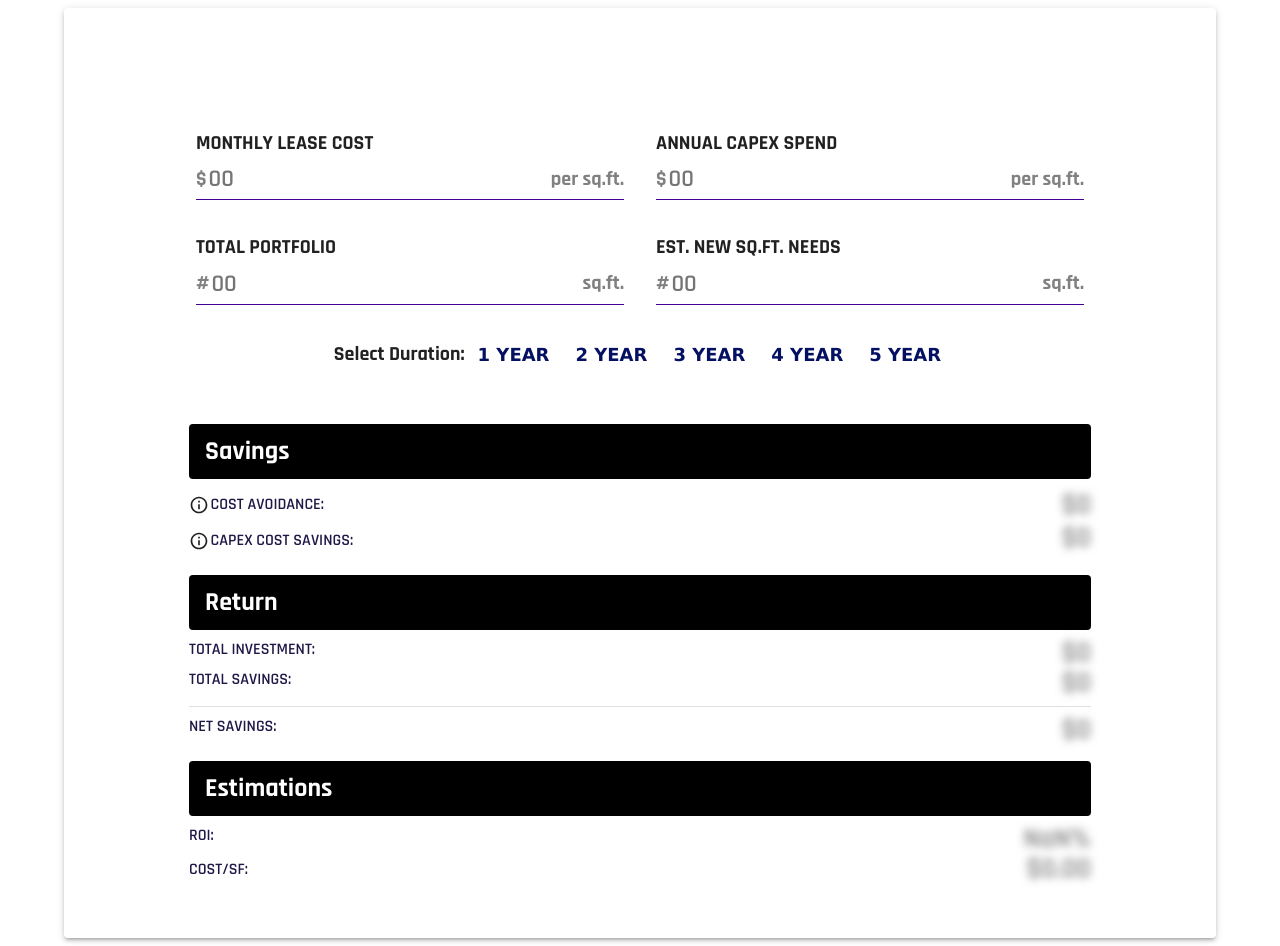
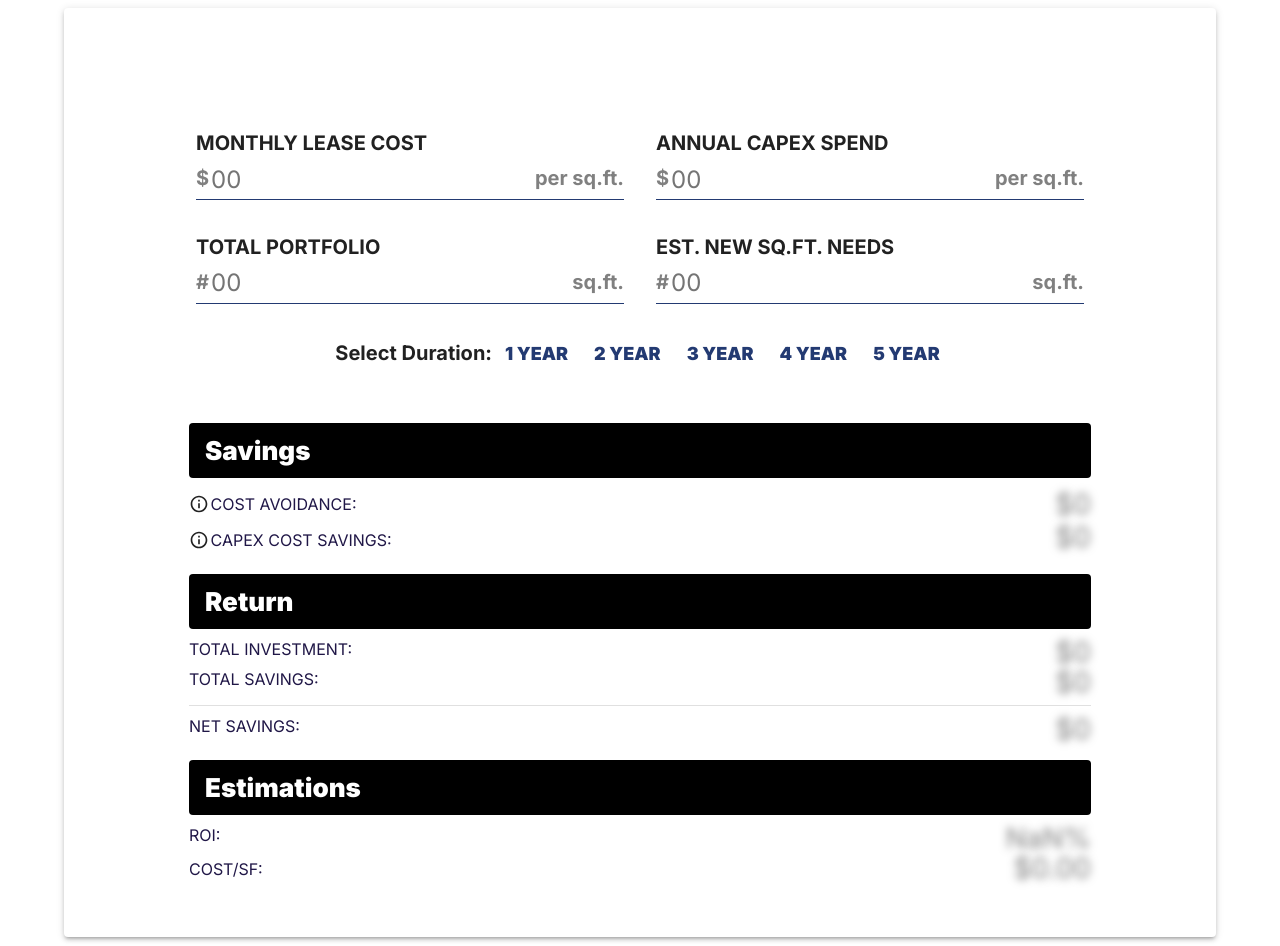
Before and after one commit to akramnarejo/savings-calculator, a React (Create React App) app: page / in a window 1280 px wide. Built offline with nearby package versions, Linux system fonts and the light colour scheme.

Commit message:
Fix: updated colors and font family

```diff
--- a/public/index.html
+++ b/public/index.html
@@ -3,9 +3,12 @@
   <head>
     <meta charset="utf-8" />
     <link rel="icon" href="%PUBLIC_URL%/favicon.ico" />
-    <link rel="preconnect" href="https://fonts.googleapis.com">
-    <link rel="preconnect" href="https://fonts.gstatic.com" crossorigin>
-    <link href="https://fonts.googleapis.com/css2?family=Rajdhani:wght@600;700&display=swap" rel="stylesheet">
+    <link rel="preconnect" href="https://fonts.googleapis.com" />
+    <link rel="preconnect" href="https://fonts.gstatic.com" crossorigin />
+    <link
+      href="https://fonts.googleapis.com/css2?family=Inter:wght@300;400;700;900&display=swap"
+      rel="stylesheet"
+    />
     <meta name="viewport" content="width=device-width, initial-scale=1" />
     <meta name="theme-color" content="#000000" />
     <meta
--- a/src/App.js
+++ b/src/App.js
@@ -6,7 +6,7 @@ function App() {
   const theme = createTheme({
     typography: {
       fontFamily: [
-        'Rajdhani'
+        'Inter', 'sans-serif'
       ].join(','),
     },
   });
--- a/src/GlobalStyling.js
+++ /dev/null
@@ -1,21 +0,0 @@
-import { createTheme, ThemeProvider } from '@mui/material/styles';
-import App from './App'
-
-const theme = createTheme({
-    components: {
-      // Name of the component ⚛️
-      typography: {
-        fontFamily: [
-          'Rajdhani Arial Helvetica sans-serif'
-        ].join(','),
-      },
-    },
-  });
-
-export default function GlobalStyling() {
-return (
-    <ThemeProvider theme={theme}>
-        <App />
-    </ThemeProvider>
-);
-}
--- a/src/Main.js
+++ b/src/Main.js
@@ -79,7 +79,7 @@ const ErrorMessage = ({name}) => {
     //   setSavingsComparison(findSavigsComparison(totalInvestment, values.portfolio))
       setCostSF(totalInvestment/(((+values.portfolio)+(+values.estNeeds))*year))
     }
-  },[totalSavings,netSavings,totalInvestment,values.portfolio, costAvoidance, spaceOptimization])
+  },[totalSavings,netSavings,totalInvestment,values.portfolio, costAvoidance, spaceOptimization, values?.estNeeds, year])
 
   const calculateSavings = (val) => {
     setYear(val)
@@ -236,7 +236,7 @@ const ErrorMessage = ({name}) => {
                             variant="text"
                             disableRipple
                             type='submit'
-                            sx={{fontSize: '18px', fontWeight: '900', padding: '2px 5px', color: '#041061', fontFamily: 'Verdana, sans-serif'}}
+                            sx={{fontSize: '18px', fontWeight: '900', padding: '2px 5px', color: '#233a72', fontFamily: 'Inter, sans-serif'}}
                             onClick={handleClick}
                             >1 YEAR
                         </Button>
@@ -246,7 +246,7 @@ const ErrorMessage = ({name}) => {
                             variant="text"
                             disableRipple
                             type="submit"
-                            sx={{fontSize: '18px', fontWeight: '900', padding: '2px 5px', color: '#041061', fontFamily: 'Verdana, sans-serif'}}
+                            sx={{fontSize: '18px', fontWeight: '900', padding: '2px 5px', color: '#233a72', fontFamily: 'Inter, sans-serif'}}
                             onClick={handleClick}
                             >2 YEAR
                         </Button>
@@ -256,7 +256,7 @@ const ErrorMessage = ({name}) => {
                             variant="text"
                             disableRipple
                             type="submit"
-                            sx={{fontSize: '18px', fontWeight: '900', padding: '2px 5px', color: '#041061', fontFamily: 'Verdana, sans-serif'}}
+                            sx={{fontSize: '18px', fontWeight: '900', padding: '2px 5px', color: '#233a72', fontFamily: 'Inter, sans-serif'}}
                             onClick={handleClick}
                             >3 YEAR
                         </Button>
@@ -266,7 +266,7 @@ const ErrorMessage = ({name}) => {
                             variant="text"
                             disableRipple
                             type="submit"
-                            sx={{fontSize: '18px', fontWeight: '900', padding: '2px 5px', color: '#041061', fontFamily: 'Verdana, sans-serif'}}
+                            sx={{fontSize: '18px', fontWeight: '900', padding: '2px 5px', color: '#233a72', fontFamily: 'Inter, sans-serif'}}
                             onClick={handleClick}
                             >4 YEAR
                         </Button>
@@ -276,7 +276,7 @@ const ErrorMessage = ({name}) => {
                             variant="text"
                             disableRipple
                             type="submit"
-                            sx={{fontSize: '18px', fontWeight: '900', padding: '2px 5px', color: '#041061', fontFamily: 'Verdana, sans-serif'}}
+                            sx={{fontSize: '18px', fontWeight: '900', padding: '2px 5px', color: '#233a72', fontFamily: 'Inter, sans-serif'}}
                             onClick={handleClick}
                             >5 YEAR
                         </Button>
@@ -318,7 +318,7 @@ const ErrorMessage = ({name}) => {
                 <Tooltip title="1% savings on new space over the life of the lease." placement="right"><InfoOutlinedIcon fontSize='small'/></Tooltip>
                 <Typography component="p" lineHeight={0.5} color="#201747" fontSize={{md: 16}}>COST AVOIDANCE:</Typography>
             </Box>
-            <Typography className={isBlurred ? "blurr": ""} component="p" lineHeight={0.5} color="#201747" fontSize={{md: 28, xs: 24}}>{`$${Math.round(costAvoidance).toLocaleString()}`}</Typography>
+            <Typography className={isBlurred ? "blurr": ""} component="p" lineHeight={0.5} color="#233a72" fontSize={{md: 28, xs: 24}}>{`$${Math.round(costAvoidance).toLocaleString()}`}</Typography>
             </Box>
             <Box width="100%" sx={{display: 'flex', justifyContent: 'space-between', flexWrap: 'wrap'}}>
             <Box display="flex" alignItems="center" gap={.2}>
@@ -327,35 +327,35 @@ const ErrorMessage = ({name}) => {
                 </Tooltip>
                 <Typography component="p" lineHeight={1} color="#201747" fontSize={{md: 16}}>CAPEX COST SAVINGS:</Typography>
             </Box>
-            <Typography className={isBlurred ? "blurr": ""} component="p" lineHeight={0.5} color="#201747" fontSize={{md: 28, xs: 24}}>{`$${Math.round(spaceOptimization).toLocaleString()}`}</Typography>
+            <Typography className={isBlurred ? "blurr": ""} component="p" lineHeight={0.5} color="#233a72" fontSize={{md: 28, xs: 24}}>{`$${Math.round(spaceOptimization).toLocaleString()}`}</Typography>
             </Box>
             <Typography mt={1} component="h3" sx={{fontSize:{sm:"20px", md:"24", lg:"26px" }}} px={2} py={1} borderRadius={1} boxSizing="border-box" backgroundColor="black" color="white" fontWeight={900} className="heading">Return</Typography>
             <Box width="100%" sx={{display: 'flex', justifyContent: 'space-between', flexWrap: 'wrap'}}>
                 <Typography component="p" lineHeight={0.5} color="#201747" fontSize={{md: 16}}>TOTAL INVESTMENT:</Typography>
-                <Typography className={isBlurred ? "blurr": ""} component="p" lineHeight={0.5} color="#201747" fontSize={{md: 28, xs: 24}}>{`$${totalInvestment.toLocaleString()}`}</Typography>
+                <Typography className={isBlurred ? "blurr": ""} component="p" lineHeight={0.5} color="#233a72" fontSize={{md: 28, xs: 24}}>{`$${totalInvestment.toLocaleString()}`}</Typography>
             </Box>
             <Box width="100%" sx={{display: 'flex', justifyContent: 'space-between', flexWrap: 'wrap'}}>
                 <Typography component="p" lineHeight={0.5} color="#201747" fontSize={{md: 16}}>TOTAL SAVINGS:</Typography>
-                <Typography className={isBlurred ? "blurr": ""} component="p" lineHeight={0.5} color="#201747" fontSize={{md: 28, xs: 24}}>{`$${Math.round(totalSavings).toLocaleString()}`}</Typography>
+                <Typography className={isBlurred ? "blurr": ""} component="p" lineHeight={0.5} color="#233a72" fontSize={{md: 28, xs: 24}}>{`$${Math.round(totalSavings).toLocaleString()}`}</Typography>
             </Box>
             <Divider />
             <Box width="100%" sx={{display: 'flex', justifyContent: 'space-between', flexWrap: 'wrap'}}>
                 <Typography component="p" lineHeight={0.5} color="#201747" fontSize={{md: 16}}>NET SAVINGS:</Typography>
-                <Typography className={isBlurred ? "blurr": ""} component="p" lineHeight={0.5} color="#201747" fontSize={{md: 28, xs: 24}}>{`$${Math.round(netSavings).toLocaleString()}`}</Typography>
+                <Typography className={isBlurred ? "blurr": ""} component="p" lineHeight={0.5} color="#233a72" fontSize={{md: 28, xs: 24}}>{`$${Math.round(netSavings).toLocaleString()}`}</Typography>
             </Box>
             <Typography mt={1} component="h3" sx={{fontSize:{sm:"20px", md:"24", lg:"26px" }}} px={2} py={1} borderRadius={1} boxSizing="border-box" backgroundColor="black" color="white" fontWeight={900} className="heading">Estimations</Typography>
             <Box width="100%" sx={{display: 'flex', justifyContent: 'space-between', flexWrap: 'wrap'}}>
                 <Typography component="p" lineHeight={0.5} color="#201747" fontSize={{md: 16}}>ROI:</Typography>
-                <Typography className={isBlurred ? "blurr": ""} component="p" lineHeight={0.5} color="#201747" fontSize={{md: 28, xs: 24}}>{`${Math.fround(roi*100)}%`}</Typography>
+                <Typography className={isBlurred ? "blurr": ""} component="p" lineHeight={0.5} color="#233a72" fontSize={{md: 28, xs: 24}}>{`${Math.fround(roi*100)}%`}</Typography>
             </Box>
             <Box width="100%" sx={{display: 'flex', justifyContent: 'space-between', flexWrap: 'wrap'}}>
                 <Typography component="p" lineHeight={1} color="#201747" fontSize={{md: 16}}>COST/SF:</Typography>
-                <Typography className={isBlurred ? "blurr": ""} component="p" lineHeight={0.5} color="#201747" fontSize={{md: 28, xs: 24}}>{`$${Math.fround(costSF).toFixed(2)}`}</Typography>
+                <Typography className={isBlurred ? "blurr": ""} component="p" lineHeight={0.5} color="#233a72" fontSize={{md: 28, xs: 24}}>{`$${Math.fround(costSF).toFixed(2)}`}</Typography>
             </Box>
             {/* <Typography mt={1} component="h3" sx={{fontSize:{sm:"20px", md:"24", lg:"26px" }}} px={2} py={1} borderRadius={1} boxSizing="border-box" backgroundColor="black" color="white" fontWeight={900} className="heading">Competitor Comparison</Typography> */}
             {/* <Box width="100%" sx={{display: 'flex', justifyContent: 'space-between', flexWrap: 'wrap'}}>
-            <Typography component="p" lineHeight={0.5} color="#201747" fontFamily="Lato,'Lucida Grande',Verdana,sans-serif" fontSize={{md: 16}}>DIRECT SAVINGS W/ AT:</Typography>
-            <Typography component="p" lineHeight={0.5} color="#201747" fontFamily="Lato,'Lucida Grande',Verdana,sans-serif" fontSize={{md: 16}}>{`$${Math.fround(directSavings).toFixed(2)}`}</Typography>
+            <Typography component="p" lineHeight={0.5} color="#201747" fontFamily="Lato,'Lucida Grande',Inter,sans-serif" fontSize={{md: 16}}>DIRECT SAVINGS W/ AT:</Typography>
+            <Typography component="p" lineHeight={0.5} color="#201747" fontFamily="Lato,'Lucida Grande',Inter,sans-serif" fontSize={{md: 16}}>{`$${Math.fround(directSavings).toFixed(2)}`}</Typography>
             </Box> */}
             {/* <Box width="100%" sx={{display: 'flex', justifyContent: 'space-between', flexWrap: 'wrap'}}>
                 <Typography component="p" lineHeight={1} color="#201747" fontSize={{md: 16}}>%SAVINGS COMPARISON:</Typography>
--- a/src/styles.css
+++ b/src/styles.css
@@ -1,6 +1,6 @@
 
 .yearBtn{
-    background-color: #440099 !important;
+    background-color: #233a72 !important;
     color: white !important;
 }
 
@@ -13,7 +13,7 @@
     display: flex !important;
     align-items: center !important;
     justify-content: space-between;
-    border-bottom: 1px solid #440099 !important;
+    border-bottom: 1px solid #233a72 !important;
     gap: .2 !important;
     padding-bottom: 4px !important;
     padding-top: 4px !important;
@@ -21,7 +21,7 @@
     width: '100%' !important;
 }
 .textfieldBox:hover{
-    border-bottom: 2px solid #440099 !important;
+    border-bottom: 2px solid #233a72 !important;
 }
 .innerBox{
     display: flex;
@@ -30,7 +30,7 @@
     border: '1px solid' !important;
 }
 .textfield1{
-    font-family: 'Rajdhani';
+    font-family: 'Inter', sans-serif;
     width: 100% !important;
     border: none !important;
     outline: none !important;
@@ -38,7 +38,7 @@
     box-sizing: border-box !important;
 }
 .textfield2{
-    font-family: 'Rajdhani';
+    font-family: 'Inter', sans-serif;
     width: 85% !important;
     border: none !important;
     outline: none !important;
```
